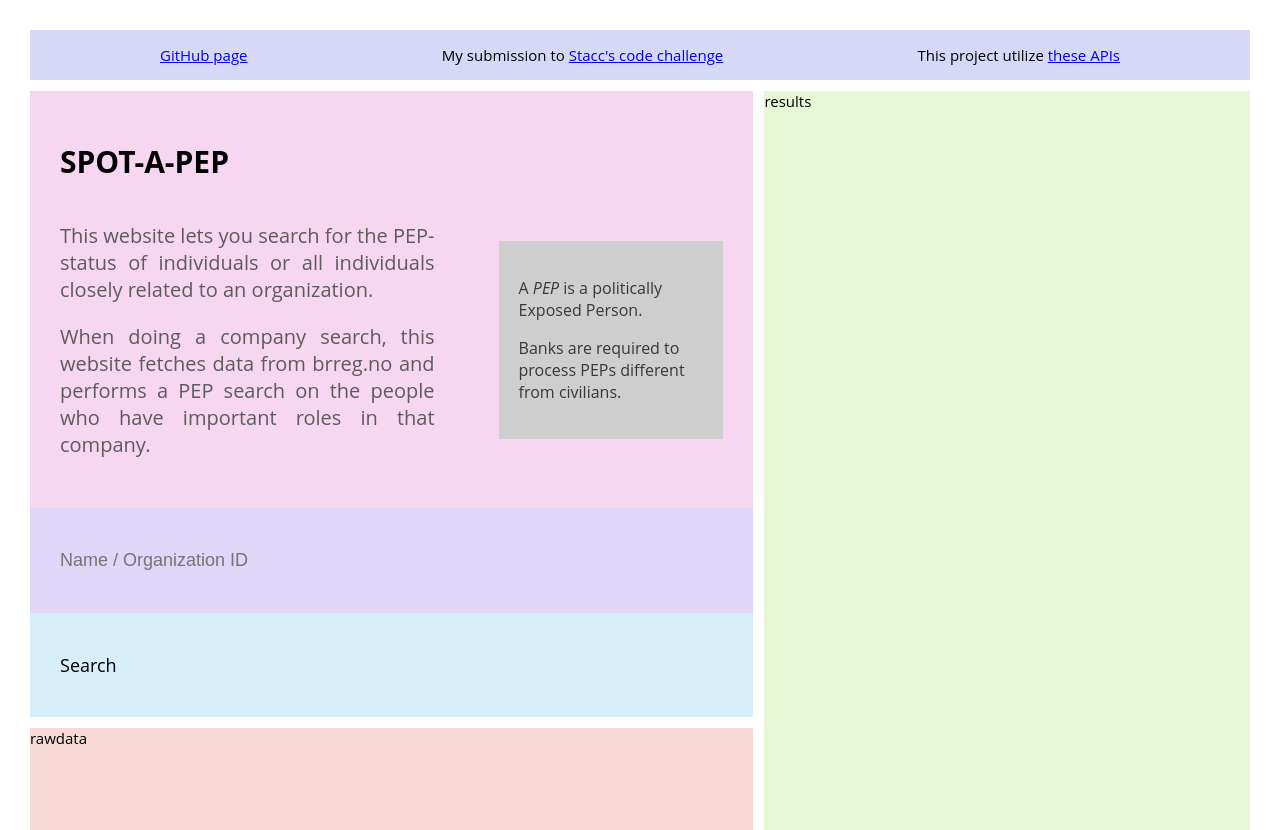
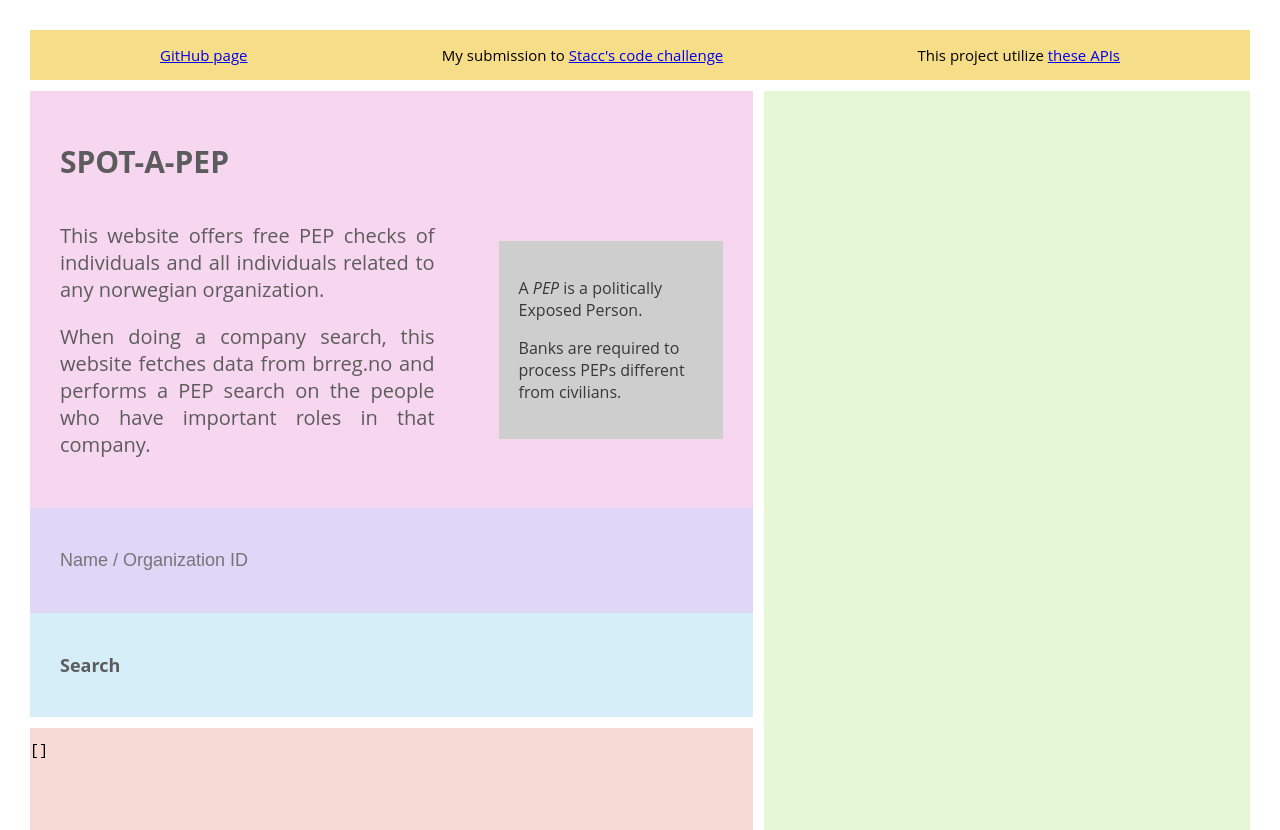
Before and after one commit to ntnon/FIND-A-PEP, a React (Create React App) app: page / in a window 1280 px wide. Built offline with nearby package versions, Linux system fonts and the light colour scheme; no server answers.

Commit message:
v3.1 front meets back
Finally! Front-end meets back-end.

wrote a css grid for the results panel

added a pep check

raw data is now displayed in a seperate panel

```diff
--- a/src/App.js
+++ b/src/App.js
@@ -1,29 +1,62 @@
-import { useRef, useState, useEffect } from 'react';
+import React, { useRef, useState, useEffect } from 'react';
+import pepCheck from './pepCheck';
+import printVals from './printVals';
 import getData from './Scheduler';
+import sparql from './sparql';
+
 
 
 function App() {
   const inputRef = useRef(null)
 
   const [input, setInput] = useState('')
-  const [results, setResults] = useState('')
+  const [results, setResults] = useState([])
+  const [blocks, setBlocks] = useState('')
   const [isLoading, setIsLoading] = useState(false)
 
   useEffect(() => {
+    if (input != '') {
+      setIsLoading(true)
       const b = "https://code-challenge.stacc.dev/api/roller?orgNr=981078365"
       try {
-      const schedule = getData("981078365").then(f => console.log(f))
+        //sparql().then(f => console.log(JSON.stringify(f)))
+        //914242649
+        const schedule = getData(input)
+          .then(f => {
+            setResults(f)
+            console.log(f)
+            setIsLoading(false)
+          })
       }
       catch (error) {
+        setIsLoading(false)
         throw Error("Request took too long to process")
+      }
+    }
+    else {
+      setResults([])
+      setBlocks('')
     }
 
   }, [input]
   )
 
+  useEffect(() => {
+    setBlocks(renderBlocks)
+    setIsLoading(false)
+  }, [results])
+
+  const renderBlocks = () => {
+    let blocks = results.map((search) => (
+      <div className="block">
+        <div className="subject">{search.subject}</div>
+        <div className="pep">{pepCheck(search)}</div>
+      </div>
+    ))
+    return blocks
+  }
+
   return (
-    <body>
-
     <div className="grid-container">
       <div className="header">
         <p><a rel="stylesheet" href="https://github.com/Anton-lr/kys-stacc">GitHub page</a></p>
@@ -35,26 +68,24 @@ function App() {
         <div className="information">
           <h1>SPOT-A-PEP</h1>
           <div className="text">
-              <p>This website lets you search for the PEP-status of individuals or all individuals closely related to an organization.</p>
+            <p>This website offers free PEP checks of individuals and all individuals related to any norwegian organization.</p>
             <p> When doing a company search, this website fetches data from brreg.no and performs a PEP search on the people who have important roles in that company.</p>
           </div>
           <div className="pepbox">
             <p>A <i>PEP</i> is a politically Exposed Person.</p>
             <p>Banks are required to process PEPs different from civilians.</p>
-
           </div>
         </div>
-          <input placeholder="Name / Organization ID"></input>
-          <btn>Search</btn>
+        <input ref={inputRef} placeholder="Name / Organization ID"></input>
+        <btn onClick={() => setInput(inputRef.current.value)}>Search</btn>
       </div>
       <div className="rawdata">
-          rawdata
+        {printVals(results)}
       </div>
       <div className="results">
-          results
+        {blocks}
       </div>
     </div>
-    </body >
   )
 }
 
--- a/src/index.css
+++ b/src/index.css
@@ -26,7 +26,7 @@ body {
   display: flex;
   justify-content: space-between;
   grid-area: header;
-  background: #d6d8f7;
+  background: #f0c32f91;
 }
 
 .interface {
@@ -42,7 +42,6 @@ body {
 
 .information {
   display: grid;
-
   padding: 30px;
   column-gap: 4rem;
   grid-template-columns: 1fr 0.6fr;
@@ -53,7 +52,9 @@ body {
 }
 
 h1 {
+
   grid-area: h1;
+  color: rgb(92, 92, 92)
 }
 
 .pepbox {
@@ -74,6 +75,8 @@ h1 {
 }
 
 btn {
+  color: rgb(92, 92, 92);
+  font-weight: bold;
   grid-area: button;
   padding-left: 30px;
   display: flex;
@@ -118,11 +121,41 @@ input:hover {
 }
 
 .results {
+  justify-content: flex-start;
   grid-area: results;
   background: #e6f7d6;
 }
 
+.block {
+  min-height: 70px;
+  background-color: #9f7febde;
+  display: grid;
+  grid-template-columns: 2fr 1fr;
+  grid-template-areas:
+    "subject pep";
+}
+
+.pep {
+  font-size: 20px;
+  text-align: center;
+  padding-top: 30px;
+  padding-bottom: 30px;
+  grid-area: pep;
+  background-color: #f098bd;
+}
+
+.subject {
+  font-size: 22px;
+  padding-left: 20px;
+  padding-top: 30px;
+  padding-bottom: 30px;
+  grid-area: subject;
+  background-color: #b398f0;
+}
+
 .rawdata {
+  width: 100%;
+  white-space: normal;
   grid-area: rawdata;
   background: #f7dad6;
 }
--- /dev/null
+++ b/src/pepCheck.js
@@ -0,0 +1,17 @@
+function pepCheck(a) {
+    if (a.type != "person") { //gray
+        return "not PEP"
+    }
+    if (a.data.numberOfHits <= 0) { //green
+        return "not PEP"
+    }
+    if (a.data.numberOfHits == 2) { //blue
+        return "PEP"
+    }
+    else { //orange //(a.data.numberOfHits > 2)
+        return "maybe PEP"
+    }
+
+}
+
+export default pepCheck;
```
Lines whose indentation alone changed are shown as unchanged.
